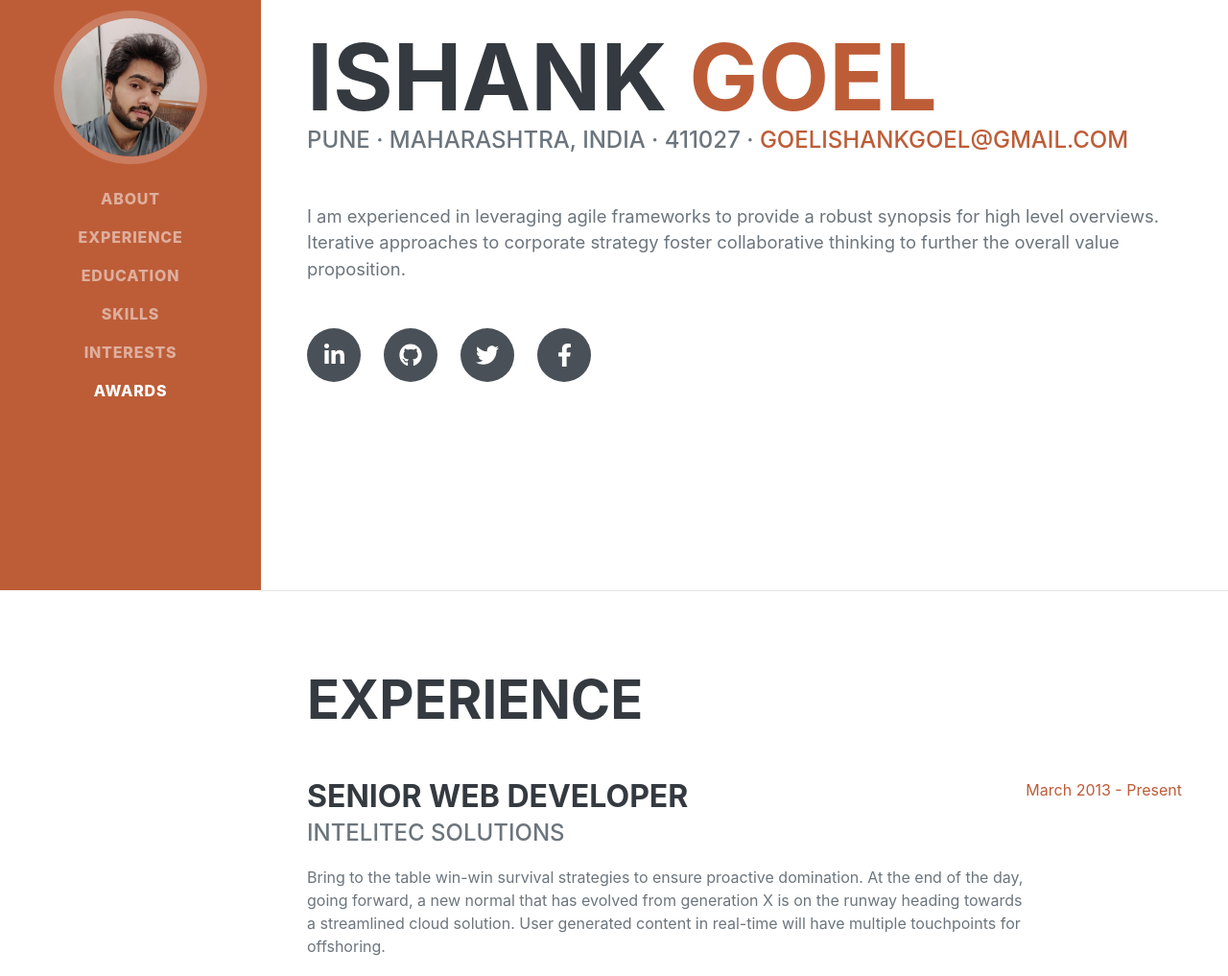
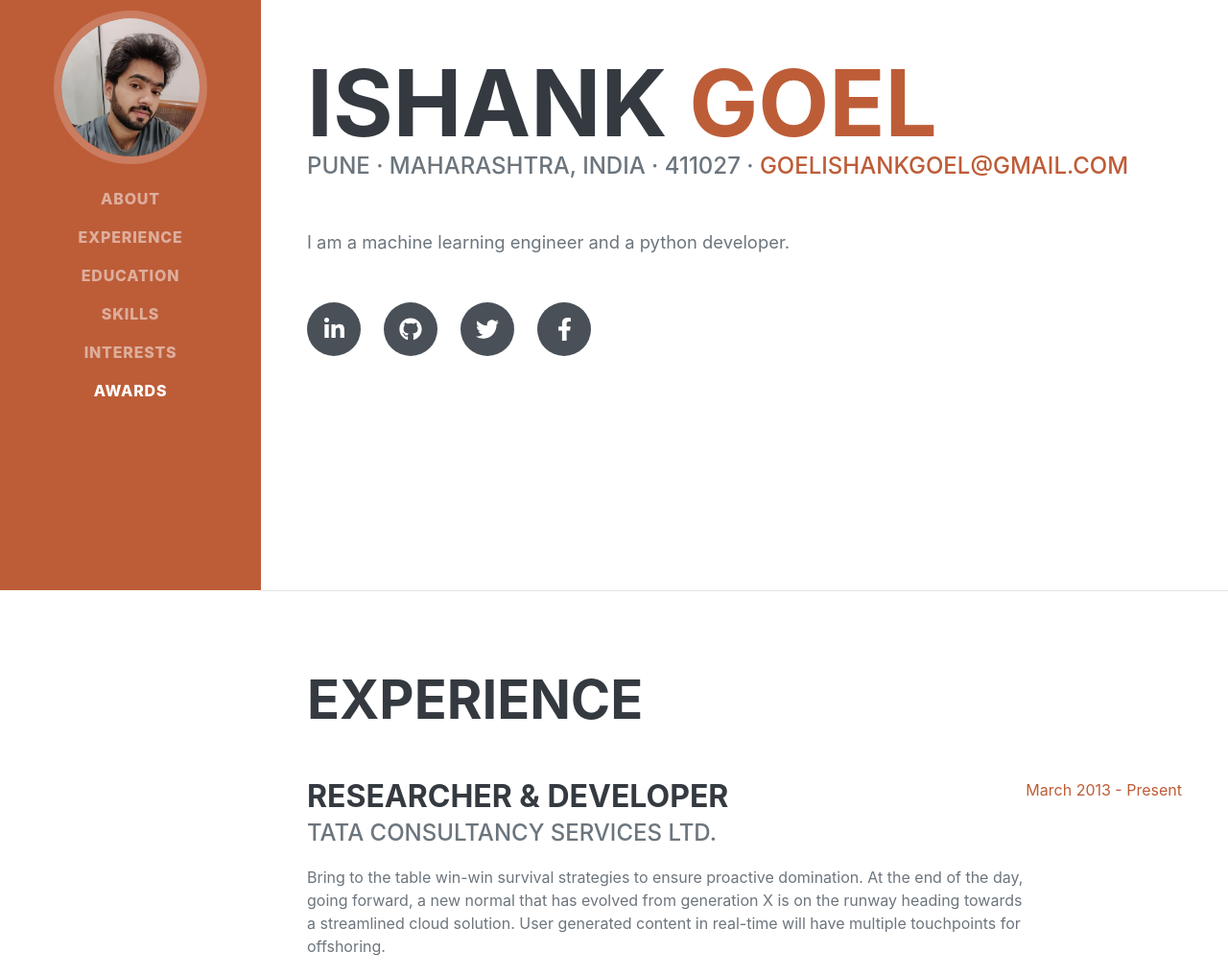
Before and after one commit to ishankgoel/ishankgoel.github.io, a plain HTML site: page index.html in a window 1280 px wide. Shown: the part 185-1202 px from the top of the page at 96% size. Drawn offline with nearby package versions, Linux system fonts and the light colour scheme; a web font is replaced by a local one.

Commit message:
upadte job

```diff
--- a/index.html
+++ b/index.html
@@ -39,7 +39,7 @@
                 <div class="resume-section-content">
                     <h1 class="mb-0">Ishank <span class="text-primary">Goel</span></h1>
                     <div class="subheading mb-5">Pune · Maharashtra, India · 411027 · <a href="mailto:goelishankgoel@gmail.com">goelishankgoel@gmail.com</a></div>
-                    <p class="lead mb-5">I am experienced in leveraging agile frameworks to provide a robust synopsis for high level overviews. Iterative approaches to corporate strategy foster collaborative thinking to further the overall value proposition.</p>
+                    <p class="lead mb-5">I am a machine learning engineer and a python developer.</p>
                     <div class="social-icons">
                         <a class="social-icon" href="#"><i class="fab fa-linkedin-in"></i></a><a class="social-icon" href="#"><i class="fab fa-github"></i></a><a class="social-icon" href="#"><i class="fab fa-twitter"></i></a><a class="social-icon" href="#"><i class="fab fa-facebook-f"></i></a>
                     </div>
@@ -52,8 +52,8 @@
                     <h2 class="mb-5">Experience</h2>
                     <div class="d-flex flex-column flex-md-row justify-content-between mb-5">
                         <div class="flex-grow-1">
-                            <h3 class="mb-0">Senior Web Developer</h3>
-                            <div class="subheading mb-3">Intelitec Solutions</div>
+                            <h3 class="mb-0">Researcher & Developer</h3>
+                            <div class="subheading mb-3">Tata Consultancy Services Ltd.</div>
                             <p>Bring to the table win-win survival strategies to ensure proactive domination. At the end of the day, going forward, a new normal that has evolved from generation X is on the runway heading towards a streamlined cloud solution. User generated content in real-time will have multiple touchpoints for offshoring.</p>
                         </div>
                         <div class="flex-shrink-0"><span class="text-primary">March 2013 - Present</span></div>
```
